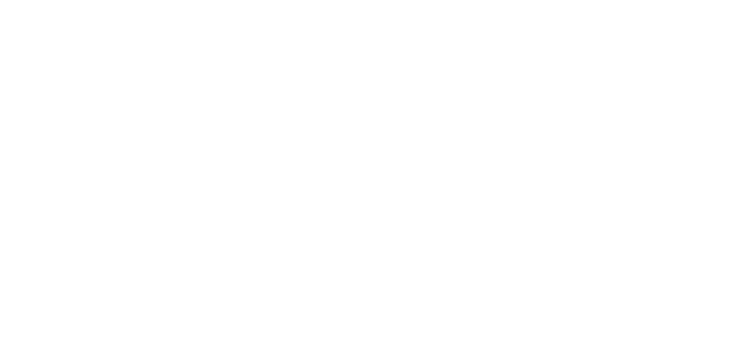
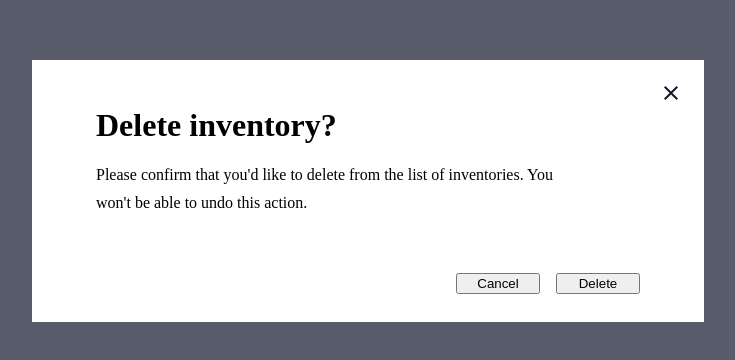
Before and after one commit to SaagarSuresh/3E-nventory-client, a React (Create React App) app: page /delete in a window 1280 px wide. Before the commit this address had no page. Shown: the part 210-570 px from the top of the page, without its empty margins (272-1007 px from the left). Built offline with nearby package versions, Linux system fonts and the light colour scheme.

Commit message:
Create and render DeleteInventory component.

```diff
--- a/src/App.js
+++ b/src/App.js
@@ -1,5 +1,6 @@
 import { BrowserRouter, Route, Routes } from 'react-router-dom';
 import './App.scss';
+import DeleteInventory from './components/DeleteInventory/DeleteInventory';
 import AddNewItemPage from './pages/AddNewItemPage/AddNewItemPage';
 import EditInventoryPage from './pages/EditInventoryPage/EditInventoryPage';
 import HomePage from './pages/HomePage/HomePage';
@@ -11,6 +12,7 @@ function App() {
     <Routes>
       <Route path="/" element={<HomePage/>} />
       <Route path="/store/:id" element={<StorePage/>} />
+      <Route path="/delete" element={<DeleteInventory/>} />
       <Route path="/newInventory/:id" element={<AddNewItemPage/>} />
       <Route path="/editInventory/:id" element={<EditInventoryPage/>} />
     </Routes>
--- /dev/null
+++ b/src/components/DeleteInventory/DeleteInventory.js
@@ -0,0 +1,53 @@
+import "./DeleteInventory.scss";
+import closeImg from "../../assets/images/close-24px.svg";
+import axios from "axios";
+
+export default function DeleteInventory(props){
+
+
+    function handleClick() {
+        props.setRender(false);
+      }
+
+      function handleDelete() {
+        async function deleteInventoryReq() {
+          const { data } = await axios.delete(`http://localhost:8080/store/item/${props.currentInventoryId}`);
+          props.setRenderInventoryList(true);
+          props.setRender(false);
+        }
+        deleteInventoryReq();
+      }
+
+    return (
+        <div className="background">
+          <section className="delete-inventory">
+            <section className="delete-inventory__icon">
+              <img
+                className="delete-inventory__icon--item"
+                src={closeImg}
+                alt="close icon"
+                onClick={handleClick}
+              />
+            </section>
+            <h1 className="delete-inventory__header">
+              Delete {props.currentInventory} inventory?
+            </h1>
+            <p className="delete-inventory__content">
+              Please confirm that you'd like to delete {props.currentInventory} from
+              the list of inventories. You won't be able to undo this action.
+            </p>
+
+            <div className="delete-inventory__buttons-wrap">
+              {/* <div className="delete-inventory__button" onClick={handleClick}>
+                <Button btnClass={"button__secondary"} btnText={"Cancel"} />
+              </div> */}
+              <button className="delete-inventory__button" onClick={handleClick} >Cancel</button>
+              {/* <div className="delete-inventory__button" onClick={handleDelete}>
+                <Button btnClass={"button__delete"} btnText={"Delete"} />
+              </div> */}
+              <button className="delete-inventory__button" onClick={handleDelete} >Delete</button>
+            </div>
+          </section>
+        </div>
+      );
+}
--- /dev/null
+++ b/src/components/DeleteInventory/DeleteInventory.scss
@@ -0,0 +1,64 @@
+.background{
+    position: fixed;
+    height:100vh;
+    width:100vw;
+    background:rgba(19, 24, 44,0.7);
+}
+
+.delete-inventory{
+    padding: 1.6rem;
+
+    position: relative;
+    background-color: white;
+    display:flex;
+    flex-direction: column;
+    justify-content: space-between;
+
+        height:26.2rem;
+        width:67.2rem;
+        margin:0 auto;
+        margin-top: 27rem;
+
+        padding: 2.1rem 2.1rem 4rem 6.4rem;
+
+
+    &__header{
+
+
+
+            margin: 0;
+            font-size: 3.2rem;
+            line-height: 4rem;
+
+    }
+
+    &__content{
+
+
+            font-size: 1.6rem;
+            font-weight: 400;
+            line-height: 2.8rem;
+            width: 80%;
+    }
+
+
+
+    &__icon{
+        display: flex;
+        justify-content: flex-end;
+    }
+
+    &__buttons-wrap{
+        display: flex;
+            justify-content: flex-end;
+            padding-right: 2.7rem;
+            margin-top: 4rem;
+
+
+    }
+
+    &__button{
+            width: 15%;
+            margin-right: 1.6rem;
+    }
+}
--- /dev/null
+++ b/src/components/DeleteInventory/index.js
@@ -0,0 +1 @@
+export {default} from "./DeleteInventory";
--- a/src/components/Header/Header.scss
+++ b/src/components/Header/Header.scss
@@ -1,5 +1,5 @@
 .header{
-    background-color: aqua;
+    background-color: #1fa3d4;
 
     &__container{
         display: flex;
--- a/src/components/TruffleList/TruffleList.js
+++ b/src/components/TruffleList/TruffleList.js
@@ -1,7 +1,7 @@
 import TruffleListItem from "../TruffleListItem/TruffleListItem";
 import "./TruffleList.scss";
 
-export default function TruffleList({truffleList}){
+export default function TruffleList({truffleList, setRender, setCurrentInventory, setCurrentInventoryId}){
 
     if(!truffleList) return <p>Loading...</p>;
 
@@ -11,6 +11,9 @@ export default function TruffleList({truffleList}){
                 return(
                     <TruffleListItem
                         key={truffle.id}
+                        setRender={setRender}
+                        setCurrentInventory={setCurrentInventory}
+                        setCurrentInventoryId={setCurrentInventoryId}
                         truffleItem={truffle}
                     />
                 )
--- a/src/components/TruffleListItem/TruffleListItem.js
+++ b/src/components/TruffleListItem/TruffleListItem.js
@@ -3,7 +3,14 @@ import "./TruffleListItem.scss";
 import deleteImg from "../../assets/images/delete_outline-24px.svg"
 import editImg from "../../assets/images/edit-24px.svg"
 
-export default function TruffleListItem({truffleItem}){
+export default function TruffleListItem({truffleItem, setRender, setCurrentInventory, setCurrentInventoryId}){
+
+    function deleteSetter() {
+        setRender(true);
+        setCurrentInventory(truffleItem.truffle_name);
+        setCurrentInventoryId(truffleItem.id);
+      }
+
     return(
         <section className="truffle-list-item">
             <div className="truffle-list-item__container">
@@ -21,7 +28,7 @@ export default function TruffleListItem({truffleItem}){
                 </span>
             </div>
             <div className="truffle-list-item__icon-wrapper">
-                <img src={deleteImg} alt="" className="truffle-list-item__icon" />
+                <img src={deleteImg} alt="" className="truffle-list-item__icon" onClick={deleteSetter} />
                 <Link to={`/editInventory/${truffleItem.id}`} state={truffleItem}>
                 <img src={editImg} alt="" className="truffle-list-item__icon" />
                 </Link>
--- a/src/pages/AddNewItemPage/AddNewItemPage.js
+++ b/src/pages/AddNewItemPage/AddNewItemPage.js
@@ -43,7 +43,7 @@ export default function AddNewItemPage(){
                 console.log(error, "Error");
             });
             alert("Inventory has been added.")
-            navigate("/");
+            navigate(-1);
     }
 
     const [minTruffles, setMinTruffles] = useState("");
--- a/src/pages/StorePage/StorePage.js
+++ b/src/pages/StorePage/StorePage.js
@@ -5,11 +5,16 @@ import TruffleList from "../../components/TruffleList/TruffleList";
 import axios from "axios";
 import "./StorePage.scss";
 import { useParams } from "react-router-dom";
+import DeleteInventory from "../../components/DeleteInventory/DeleteInventory";
 
 
 export default function StorePage(){
 
     const [inventoryList, setInventoryList] = useState([]);
+    const [render, setRender] = useState(false);
+    const [currentInventory, setCurrentInventory] = useState("");
+    const [currentInventoryId, setCurrentInventoryId] = useState("");
+    const [renderInventoryList, setRenderInventoryList] = useState(true);
 
     let storeId = useParams().id;
 
@@ -19,11 +24,26 @@ export default function StorePage(){
             const {data} = await axios.get(`http://localhost:8080/store/${storeId}`);
             setInventoryList(data);
         }
-        getInventoryList()
-    }, [storeId])
+
+        if (renderInventoryList) {
+            getInventoryList();
+            setRenderInventoryList(false);
+          }
+
+          getInventoryList();
+
+    }, [storeId, renderInventoryList])
 
     return(
         <section className="storepage">
+            {render && (
+            <DeleteInventory
+            setRender={setRender}
+            currentInventory={currentInventory}
+            currentInventoryId={currentInventoryId}
+            setRenderInventoryList={setRenderInventoryList}
+            />
+            )}
             <Header/>
             {inventoryList[0] && <PageBar storeName={inventoryList[0].store_name} storeId={storeId}/>}
             <section className="truffle-list">
@@ -42,7 +62,12 @@ export default function StorePage(){
                     </span>
                 </section>
             </section>
-            <TruffleList truffleList={inventoryList} />
+            <TruffleList
+            setRender={setRender}
+            setCurrentInventory={setCurrentInventory}
+            setCurrentInventoryId={setCurrentInventoryId}
+            truffleList={inventoryList}
+            />
         </section>
     )
 }
```
Also changed, not shown: src/assets/images/close-24px.svg (added).
